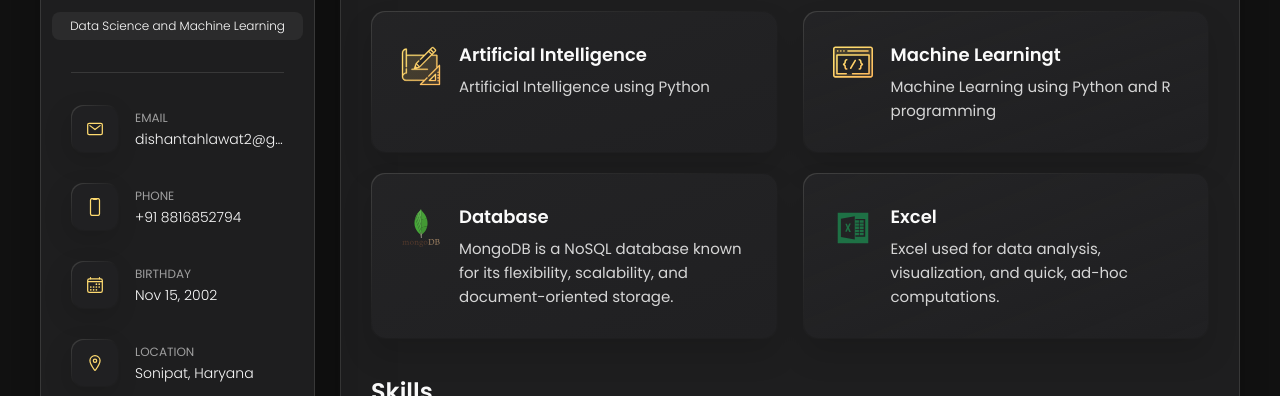
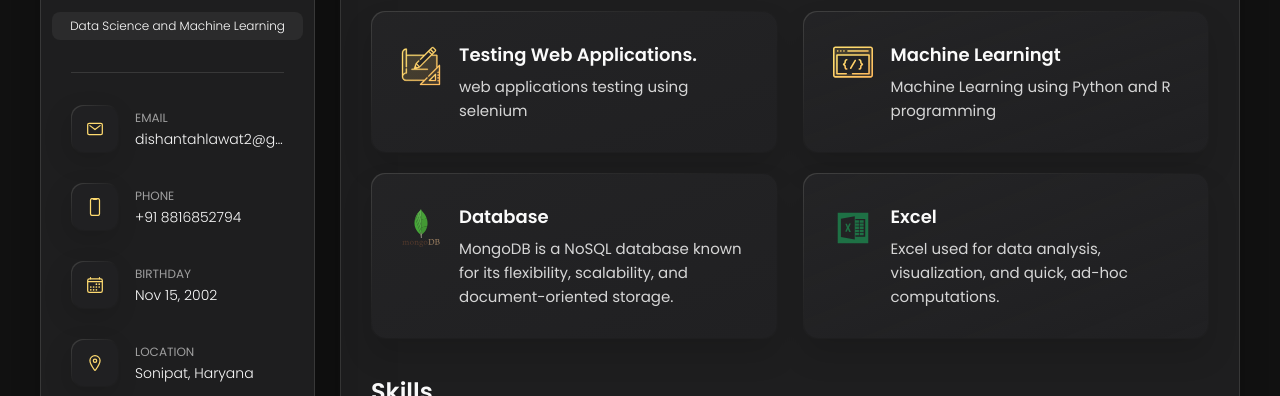
Before and after one commit to EXreeh/Portfolio, a plain HTML site: page index.html in a window 1280 px wide. Shown: the part 335-731 px from the top of the page. Drawn offline with nearby package versions, Linux system fonts and the light colour scheme.

Commit message:
Update index.html

```diff
--- a/index.html
+++ b/index.html
@@ -234,10 +234,10 @@
               </div>
 
               <div class="service-content-box">
-                <h4 class="h4 service-item-title">Artificial Intelligence</h4>
+                <h4 class="h4 service-item-title">testing web applications.</h4>
 
                 <p class="service-item-text">
-                  Artificial Intelligence using Python
+                  web applications testing using selenium
                 </p>
               </div>
 
```
